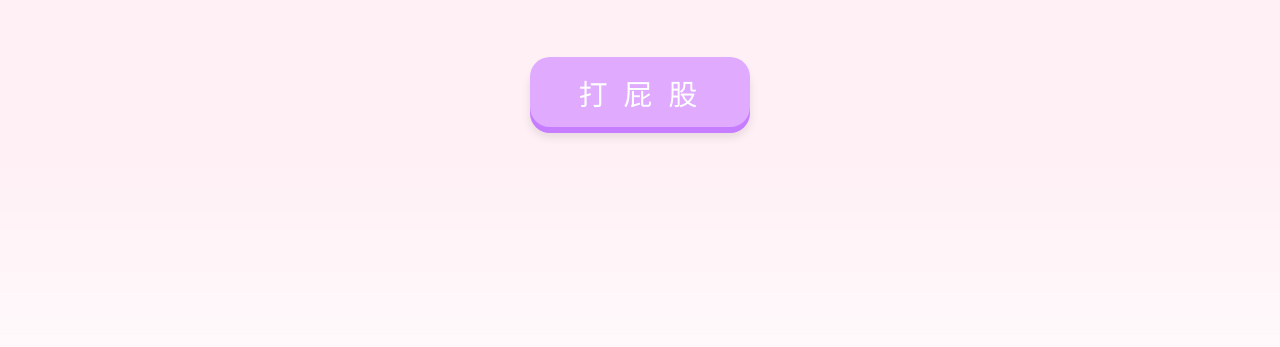
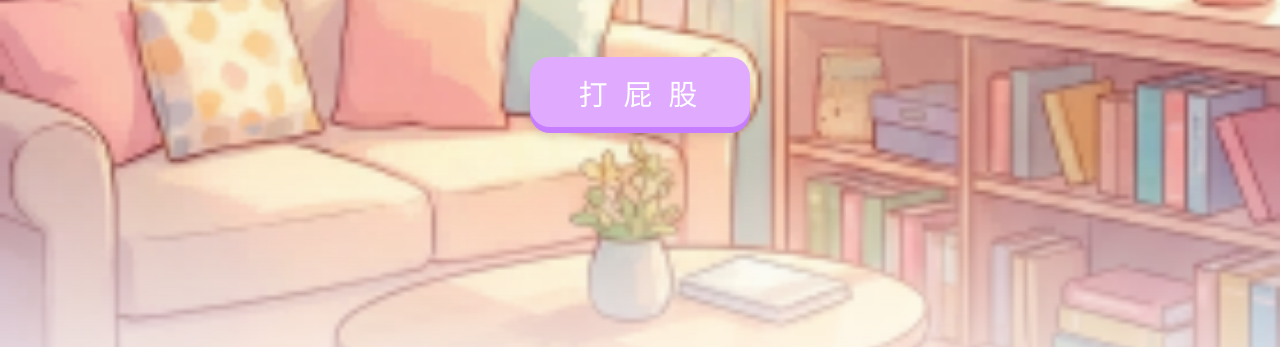
Before and after one commit to ethan200293-rgb/love, a plain HTML site: page index.html in a window 1280 px wide. Shown: the part 453-800 px from the top of the page. Drawn offline with Linux system fonts and the light colour scheme; a web font is replaced by a local one.

Commit message:
Update index.html

```diff
--- a/index.html
+++ b/index.html
@@ -32,7 +32,7 @@
 body {
     font-family: 'ZCOOL KuaiLe', 'YouYuan', '幼圆', sans-serif; /* 优先使用圆体 */
     background-color: var(--bg-color); /* 保留原背景色作为备用 */
-    background-image: url('你的背景图URL'); /* 替换为你的图片链接（本地路径如 ./images/bg.jpg 或网络链接） */
+    background-image: url('https://ethan200293-rgb.github.io/love/images/background.png'); /* 替换为你的图片链接（本地路径如 ./images/bg.jpg 或网络链接） */
     background-size: cover; /* 自适应屏幕 */
     background-position: center; /* 图片居中 */
     background-repeat: no-repeat; /* 禁止重复 */
```
